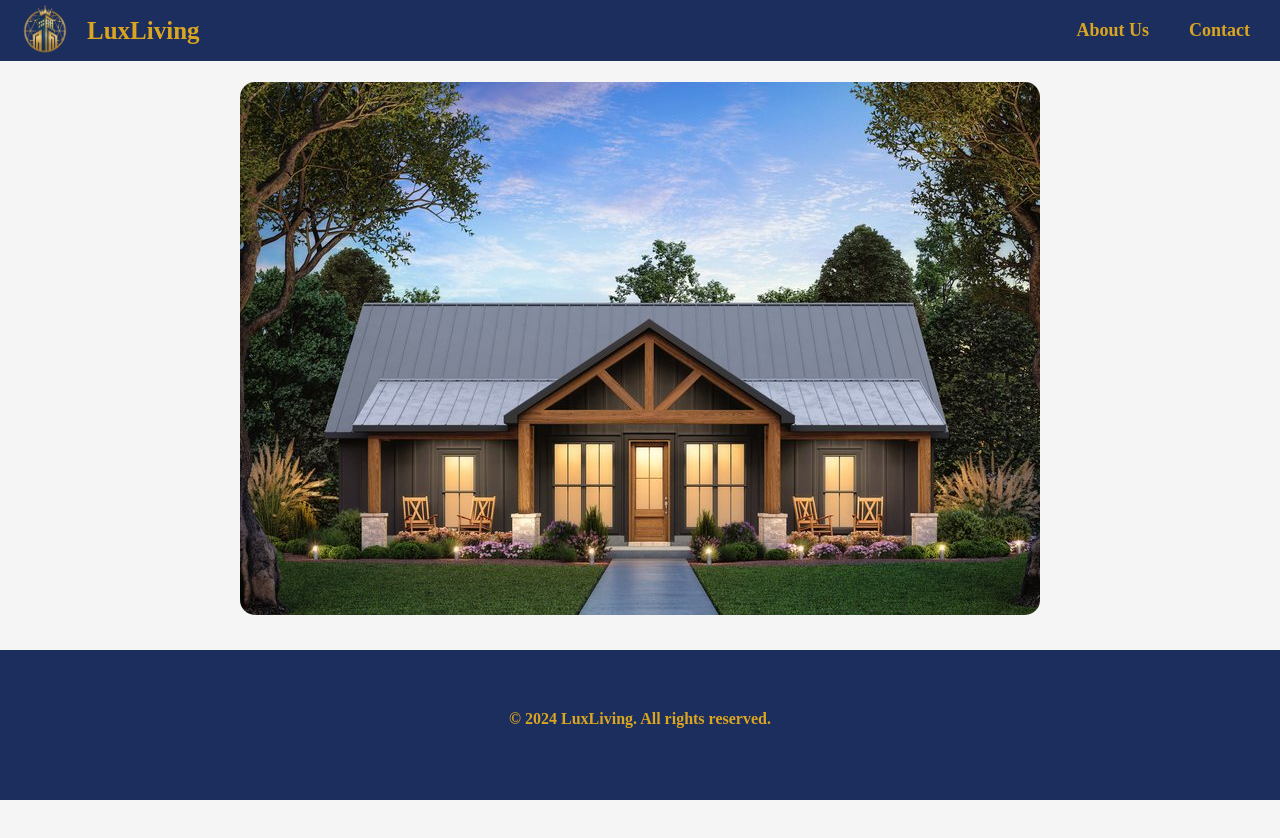
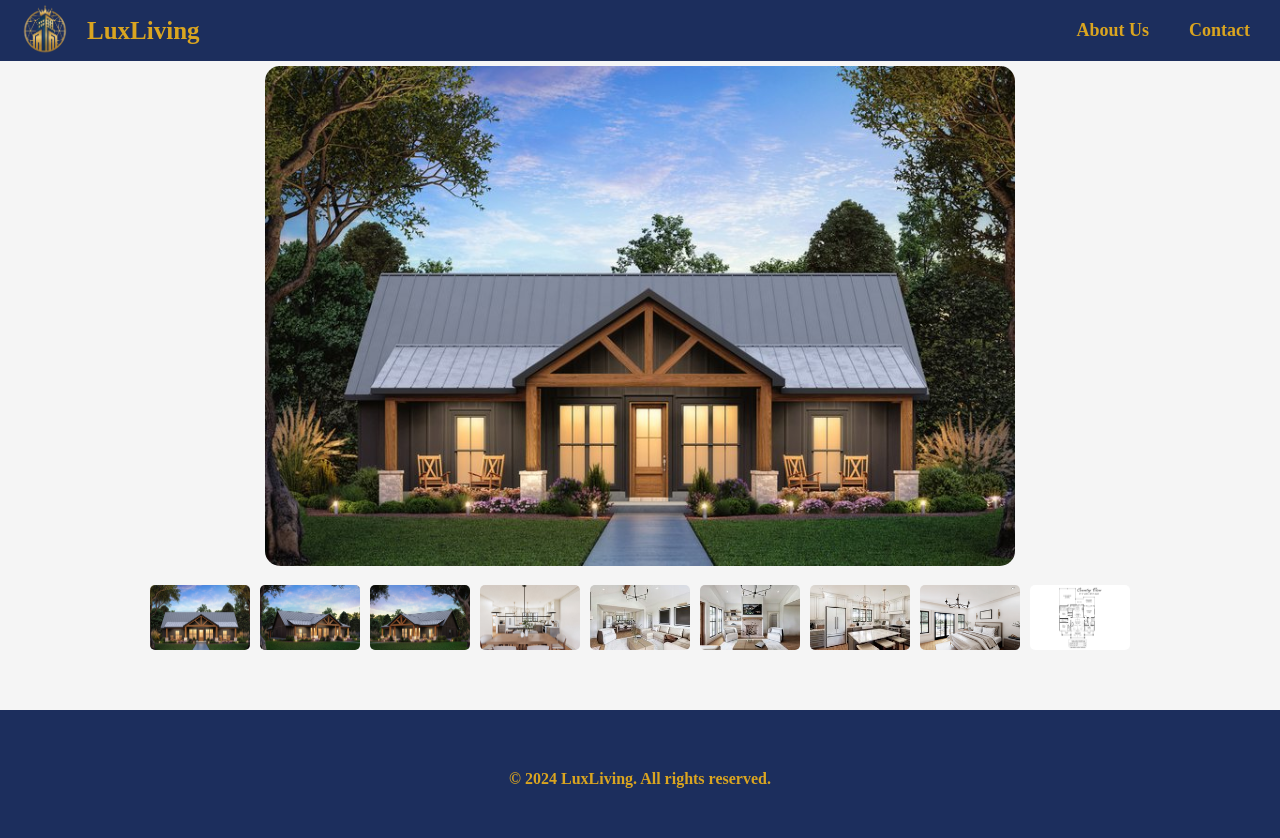
Before and after one commit to Yasith2004/acs_cw, a React (Vite) app: page /property/prop1 in a window 1280 px wide. Shown: the top 838 px of the page. Before the commit the page ends 800 px from the top, so only its background shows below. Built offline with nearby package versions, Linux system fonts and the light colour scheme.

Commit message:
Improve property gallery and update styles
Refactored Gallery component to use property ID from URL and display all property images. Updated CSS for the image gallery layout and main image sizing. Removed duplicate image from properties.json and enabled the Gallery in PropertyPage.

```diff
--- a/src/App.css
+++ b/src/App.css
@@ -229,7 +229,7 @@
     flex-direction: column;
     justify-content: center;
     align-items: center;
-    margin-top: 100px;
+    margin-top: 160px;
     margin-bottom: 50px;
     width: 100%;
     height: 500px;
@@ -237,4 +237,23 @@
 
 .main-image img {
     border-radius: 15px;
+    height: 500px;
 }
+
+.image-gallery {
+    display: flex;
+    margin-top: 10px;
+    margin-bottom: 100px;
+}
+
+.image-gallery img {
+    width: 100px;
+    height: 65px;
+    margin: 5px;
+    border-radius: 5px;
+}
+
+.image-gallery img:hover {
+    transform: scale(1.02);
+    cursor: pointer;
+}
--- a/src/components/Gallery.jsx
+++ b/src/components/Gallery.jsx
@@ -1,17 +1,20 @@
+import { useParams } from "react-router-dom";
 import data from "../properties.json";
-import { Link } from "react-router-dom";
 
-function Gallery(){
-    return(
+function Gallery() {
+  const { id } = useParams();
 
-        <div className="other-images">
-            {data.properties[index].picture.map((img, index) => (
-                <Link to="" key={index}>
-                    <img src={img} alt= {`${index + 1}`} />
-                </Link>
-            ))}
-        </div>
-    )
+  const property = data.properties.find(
+    (p) => p.id === id
+  );
+
+  return (
+    <div className="image-gallery">
+      {property.picture.map((img, index) => (
+        <img key={index} src={img} alt={`Property image ${index + 1}`} />
+      ))}
+    </div>
+  );
 }
 
 export default Gallery;
--- a/src/components/PropertyCard.jsx
+++ b/src/components/PropertyCard.jsx
@@ -6,12 +6,12 @@
   return (
     <div className="property-listings">
         {data.properties.map((property) => (
-            <Link to={`/property/${property.id}`} key={property.id}>
+            <Link to={`/property/${property.id}`}>
                 <div className="property-card">
-                <img src={property.picture[0]} alt={property.type} />
-                <p className="price">£{property.price}</p>
-                <p className="location">{property.location}</p>
-                <p className="short-description">{property.shortDescription}</p>
+                  <img src={property.picture[0]} alt={property.type} />
+                  <p className="price">£{property.price}</p>
+                  <p className="location">{property.location}</p>
+                  <p className="short-description">{property.shortDescription}</p>
                 </div>
             </Link>
         ))}
--- a/src/pages/PropertyPage.jsx
+++ b/src/pages/PropertyPage.jsx
@@ -10,7 +10,7 @@
             <div className="main-image">
                 <img src={property.picture[0]} alt={property.type} />
             </div>
-            {/* <Gallery pictures={property.picture} /> */}
+            <Gallery />
         </div>
     )
 }
--- a/src/properties.json
+++ b/src/properties.json
@@ -17,8 +17,7 @@
                         "/src/images/prop1/prop1-6.jpg",
                         "/src/images/prop1/prop1-7.jpg",
                         "/src/images/prop1/prop1-8.png",
-                        "/src/images/prop1/prop1-floormap.jpg",
-                        "/src/images/prop1/prop1-1.jpg"
+                        "/src/images/prop1/prop1-floormap.jpg"
                     ],
 			"url":"properties/prop1.html",
             "added": {
```
